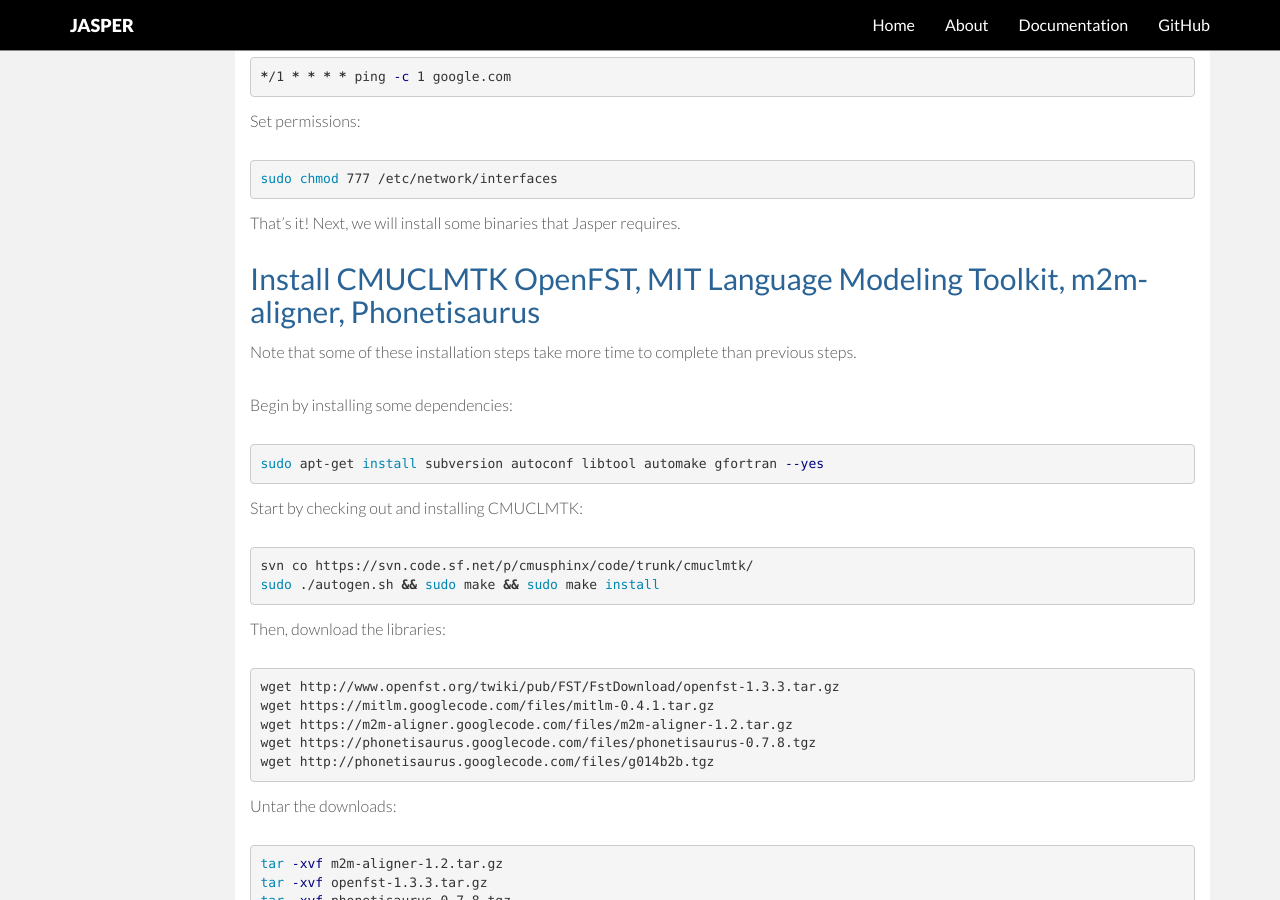
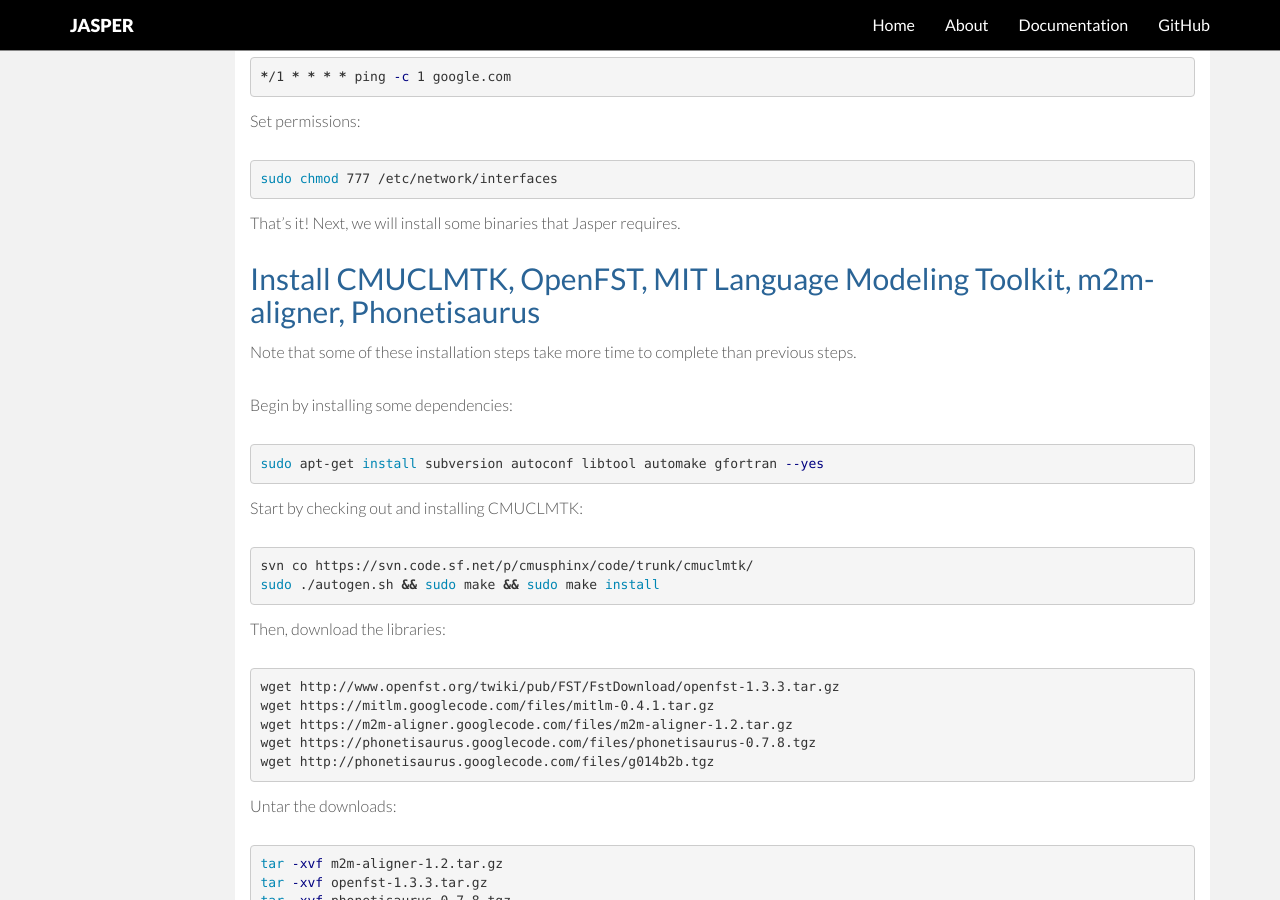
Before and after one commit to jasperproject/jasperproject.github.io, a Jekyll site: the page built from documentation/software/index.md, in a window 1280 px wide and 900 px high, scrolled down 3798 px. Built offline with Jekyll 4.4.1, drawn with Linux system fonts in a browser that asks for light colours; nearby versions of some CDN libraries.

```diff
--- a/documentation/software/index.md
+++ b/documentation/software/index.md
@@ -208,7 +208,7 @@
 
 That's it! Next, we will install some binaries that Jasper requires.
 
-<h2 class="linked" id='install-binaries'><a href="#install-binaries" title="Permalink to this headline">Install CMUCLMTK OpenFST, MIT Language Modeling Toolkit, m2m-aligner, Phonetisaurus</a></h2>
+<h2 class="linked" id='install-binaries'><a href="#install-binaries" title="Permalink to this headline">Install CMUCLMTK, OpenFST, MIT Language Modeling Toolkit, m2m-aligner, Phonetisaurus</a></h2>
 
 Note that some of these installation steps take more time to complete than previous steps.
 
```
